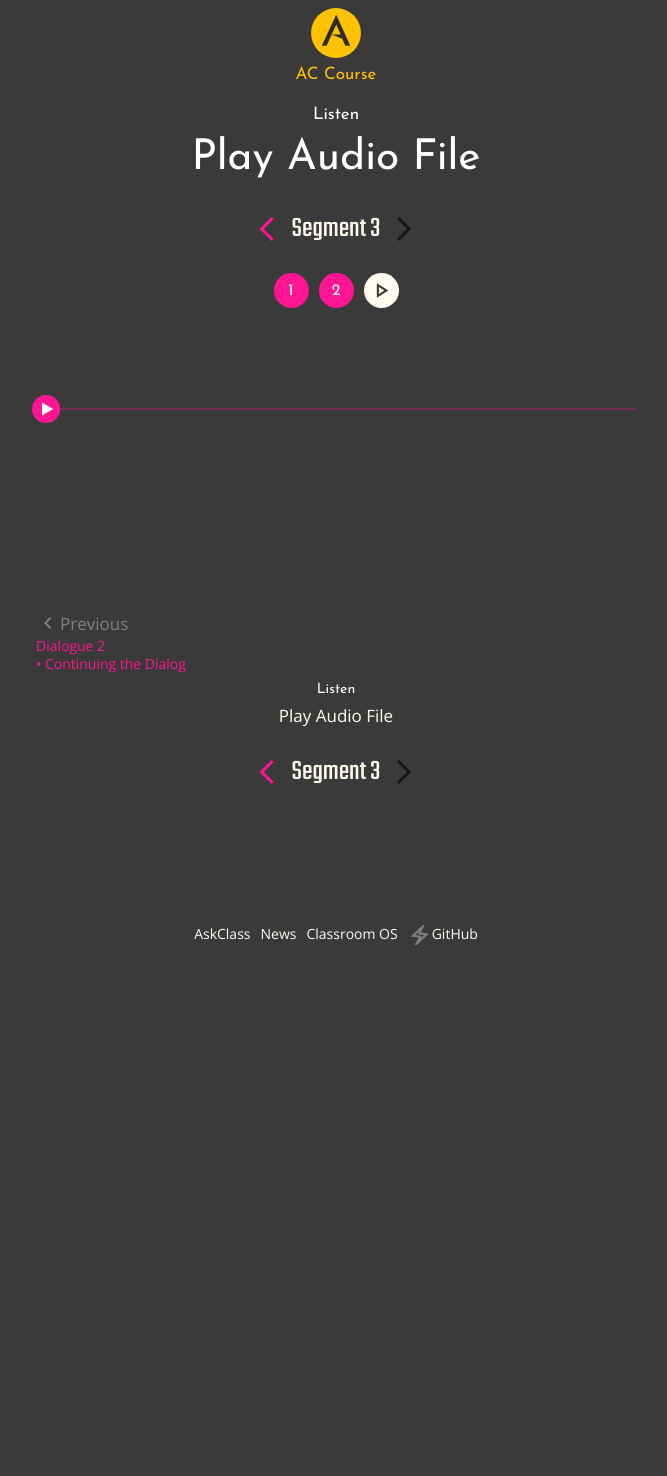
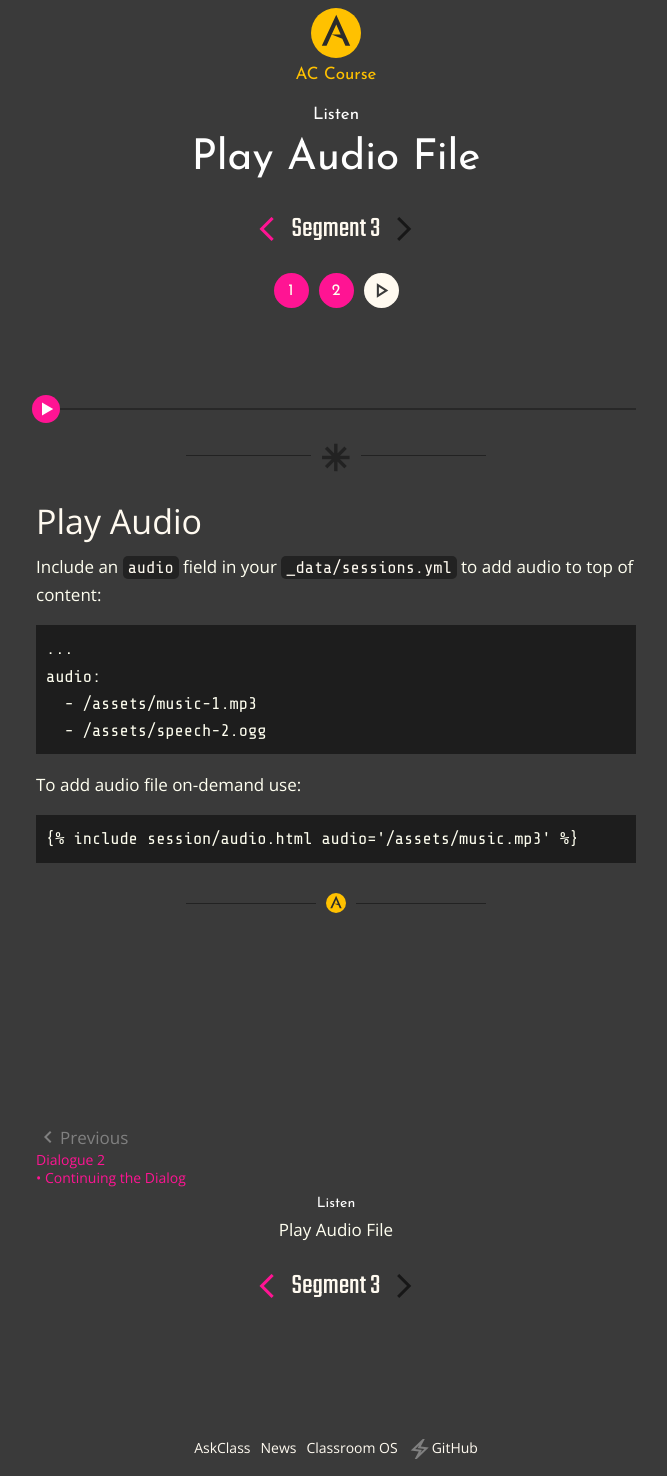
Before and after one commit to beAuthentic/askclass-course-theme, a Jekyll site: the page built from content/_session/audio-01.md, in a window 1280 px wide. Shown: the whole page, without its empty margins (304-971 px from the left). Built offline with Jekyll 4.4.1, drawn with Linux system fonts in a browser that asks for light colours; before the commit the page ends 962 px from its top, so only the background shows below that.

Commit message:
fix(audio): Correct coloring. Add instructions

```diff
--- a/_includes/session/audio.html
+++ b/_includes/session/audio.html
@@ -1,6 +1,3 @@
-{% for audio in include.audio %}
-  <div style='position: relative' class='essential_audio' data-url='{{ audio }}'></div>
-
-  {% assign _size = include.audio | size %}
-  {% if forloop.index != _size %}<hr />{% endif %}
-{% endfor %}
+<div style="padding: 50px 0">
+  <div class='essential_audio' data-url='{{ include.audio }}'></div>
+</div>
--- /dev/null
+++ b/_includes/session/sounds.html
@@ -0,0 +1,6 @@
+{% for audio in include.audio %}
+  <div class='essential_audio' data-url='{{ audio }}'></div>
+
+  {%- assign _size = include.audio | size %}
+  {% if forloop.index != _size %}<br /><br />{% endif -%}
+{% endfor %}
--- a/_layouts/session.html
+++ b/_layouts/session.html
@@ -17,7 +17,7 @@
         {%- include session/images.html images=session_data.images -%}
         {%- include session/points.html -%}
         {%- include session/videos.html videos=session_data.videos -%}
-        {%- include session/audio.html audio=session_data.audio -%}
+        {%- include session/sounds.html audio=session_data.audio -%}
         {{ content }}
         {%- if page.dialogue -%}
           {%- include session/conversation.html data=page.dialogue-%}
--- a/_sass/_essential-audio.scss
+++ b/_sass/_essential-audio.scss
@@ -83,7 +83,7 @@ div.essential_audio > div:nth-child(2):after {
   content: "";
   position: absolute;
   z-index: 0;
-  background-color: var(--color-link);
+  background-color: #000;
   opacity: 0.3;
   mix-blend-mode: multiply;
   top: 0px;
@@ -95,7 +95,7 @@ div.essential_audio > div:nth-child(2):after {
 
 /* 4. The Loading Progress Bar */
 div.essential_audio > div:nth-child(2) div {
-  background-color: #666;
+  background-color: var(--color-link);
   mix-blend-mode: multiply;
 }
 
--- a/content/_session/audio-01.md
+++ b/content/_session/audio-01.md
@@ -1,2 +1,23 @@
 ---
 ---
+
+<hr class='section' />
+
+## Play Audio
+
+Include an `audio` field in your `_data/sessions.yml` to add audio to top of content:
+
+<pre>
+...
+audio:
+  - /assets/music-1.mp3
+  - /assets/speech-2.ogg
+</pre>
+
+To add audio file on-demand use:
+
+<pre>
+{&#37; include session/audio.html audio='/assets/music.mp3' &#37;}
+</pre>
+
+<hr class='logo' />
```
Also changed, not shown: content/_session/parts/theme_intro.md (+1 -0 lines).
